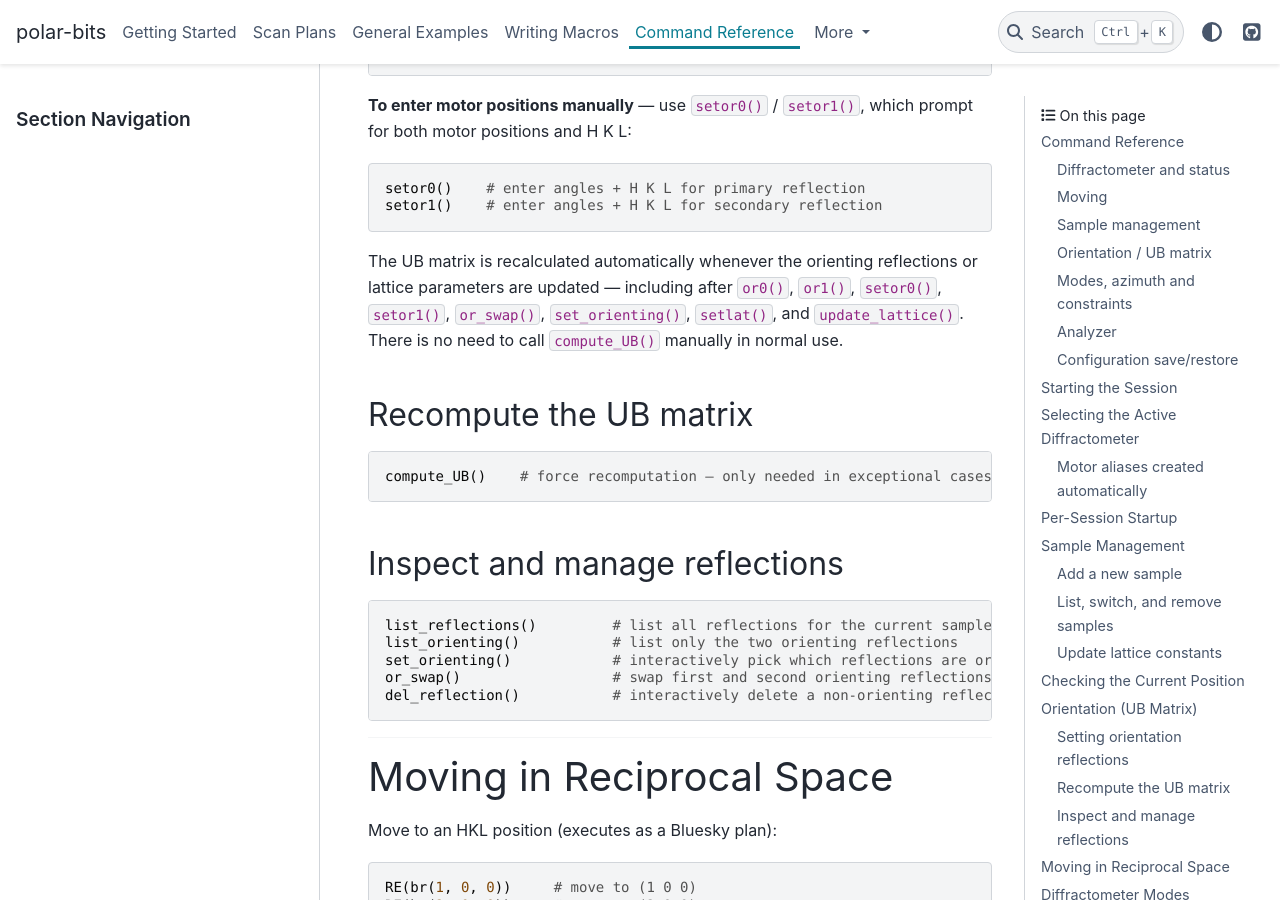
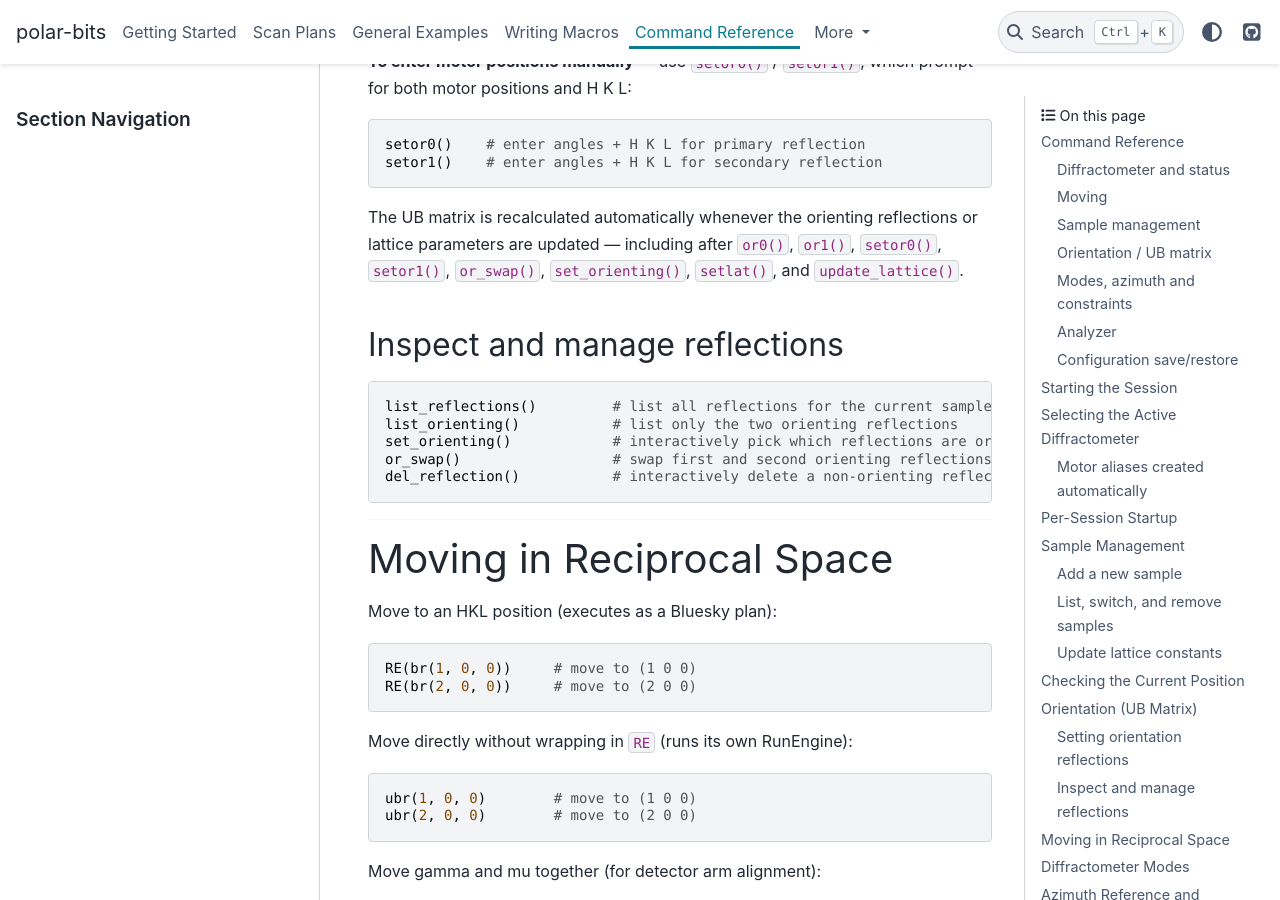
Before and after one commit to BCDA-APS/polar-bits, a Sphinx documentation site: the page built from docs/source/examples/4idg_diffractometer.md, in a window 1280 px wide and 900 px high, scrolled down 6650 px. Built offline with Sphinx 7.4.7 and the PyData theme 0.15.4, drawn with Linux system fonts in a browser that asks for light colours; some of the changed text lies outside the part shown.

Commit message:
compute_UB removed from docs, since it is nothing the user would need to do.

````diff
--- a/docs/source/examples/4idg_diffractometer.md
+++ b/docs/source/examples/4idg_diffractometer.md
@@ -56,7 +56,6 @@ constraint management, and configuration save/restore.
 | `set_orienting()` | Interactively pick which reflections are orienting |
 | `or_swap()` | Swap first and second orienting reflections |
 | `del_reflection()` | Delete a non-orienting reflection |
-| `compute_UB()` | Force UB recomputation (normally automatic) |
 
 ### Modes, azimuth and constraints
 
@@ -241,14 +240,7 @@ setor1()    # enter angles + H K L for secondary reflection
 The UB matrix is recalculated automatically whenever the orienting reflections
 or lattice parameters are updated — including after `or0()`, `or1()`,
 `setor0()`, `setor1()`, `or_swap()`, `set_orienting()`, `setlat()`, and
-`update_lattice()`. There is no need to call `compute_UB()` manually in normal
-use.
-
-### Recompute the UB matrix
-
-```python
-compute_UB()    # force recomputation — only needed in exceptional cases
-```
+`update_lattice()`.
 
 ### Inspect and manage reflections
 
````
